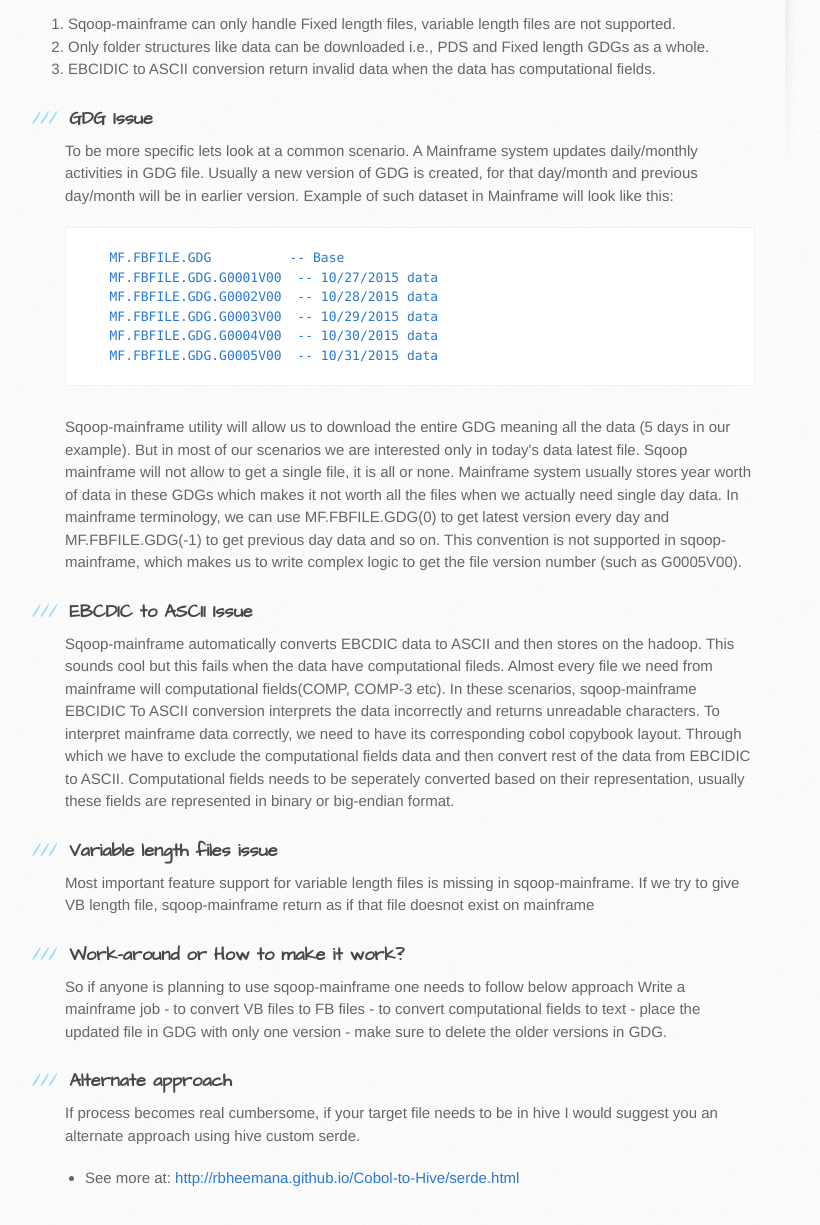
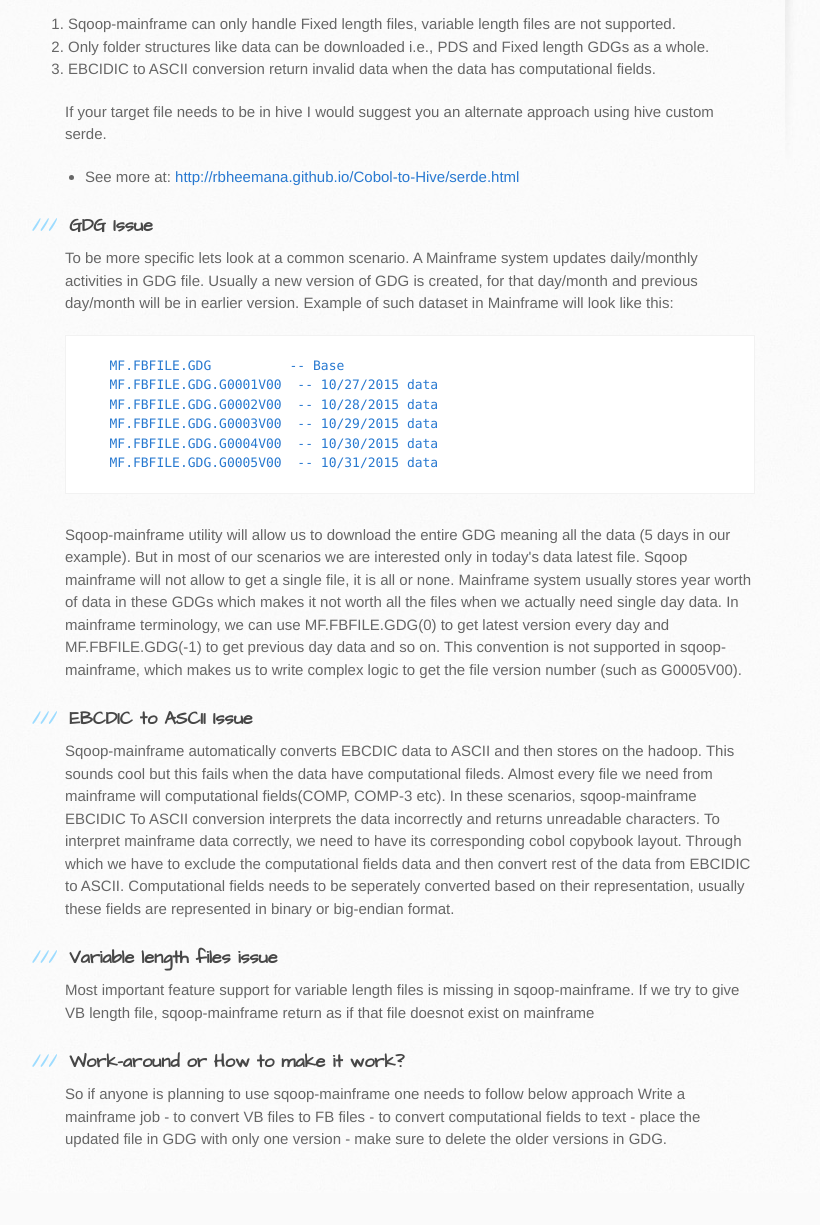
Before and after one commit to rbheemana/reality-of-sqoop-mainframe, a plain HTML site: page index.html in a window 1280 px wide. Shown: the part 687-1912 px from the top of the page, without its empty margins (105-925 px from the left). After the commit the page ends 1880 px from the top, so only its background shows below. Drawn offline with Linux system fonts and the light colour scheme.

Commit message:
Create gh-pages branch via GitHub

```diff
--- a/index.html
+++ b/index.html
@@ -51,6 +51,13 @@
 <li>EBCIDIC to ASCII conversion return invalid data when the data has computational fields.</li>
 </ol>
 
+<p>If your target file needs to be in hive I would suggest you an alternate approach using hive custom serde.</p>
+
+<ul>
+<li>See more at: <a href="http://rbheemana.github.io/Cobol-to-Hive/serde.html">http://rbheemana.github.io/Cobol-to-Hive/serde.html</a>
+</li>
+</ul>
+
 <h3>
 <a id="gdg-issue" class="anchor" href="#gdg-issue" aria-hidden="true"><span class="octicon octicon-link"></span></a>GDG Issue</h3>
 
@@ -91,16 +98,6 @@
                        - to convert computational fields to text
                        - place the updated file in GDG with only one version
                        - make sure to delete the older versions in GDG.</p>
-
-<h3>
-<a id="alternate-approach" class="anchor" href="#alternate-approach" aria-hidden="true"><span class="octicon octicon-link"></span></a>Alternate approach</h3>
-
-<p>If process becomes real cumbersome, if your target file needs to be in hive I would suggest you an alternate approach using hive custom serde.</p>
-
-<ul>
-<li>See more at: <a href="http://rbheemana.github.io/Cobol-to-Hive/serde.html">http://rbheemana.github.io/Cobol-to-Hive/serde.html</a>
-</li>
-</ul>
         </section>
 
         <aside id="sidebar">
```
Also changed, not shown: params.json (+1 -1 lines).
